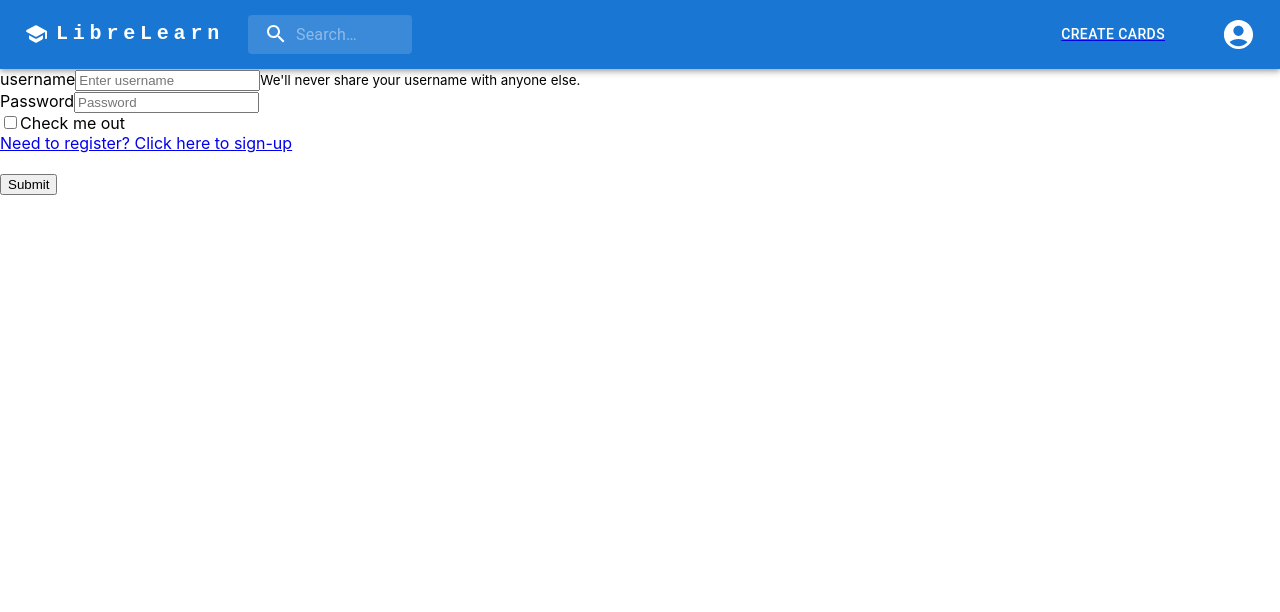
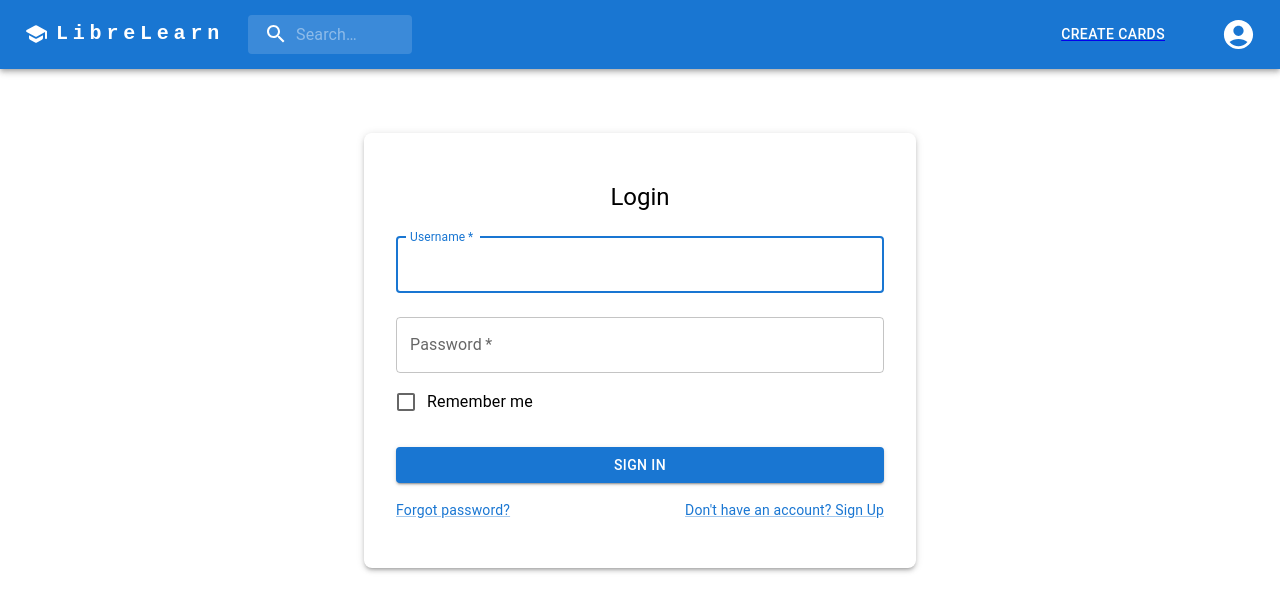
Before and after one commit to PramukhNadig/CS554GroupProject, a React (Create React App) app in the folder client/: page /login in a window 1280 px wide. Shown: the top 612 px of the page. Built offline with nearby package versions, Linux system fonts and the light colour scheme.

Commit message:
Login design update and fixes

```diff
--- a/client/src/pages/Login.tsx
+++ b/client/src/pages/Login.tsx
@@ -1,104 +1,138 @@
+/** @format */
+
 import axios from "axios";
 import { useNavigate } from "react-router-dom";
 import { useState } from "react";
 import { Alert } from "@mui/material";
 
-import setCookie from "../helpers/cookies"
+import setCookie from "../helpers/cookies";
 import cookies from "../helpers/cookies";
+import {
+  Box,
+  Button,
+  Checkbox,
+  Container,
+  FormControlLabel,
+  Grid,
+  Link,
+  TextField,
+  Typography,
+} from "@mui/material";
 
 function App() {
   const navigate = useNavigate();
   const [errorMessage, setErrorMessage] = useState("");
   const [successMessage, setSuccessMessage] = useState("");
+
   const alert = () => {
     if (errorMessage) {
-      return <Alert severity="error">{errorMessage}</Alert>;
+      return <Alert severity='error'>{errorMessage}</Alert>;
     }
   };
 
   const successAlert = () => {
     if (successMessage) {
-      return <Alert severity="success">{successMessage}</Alert>;
+      return <Alert severity='success'>{successMessage}</Alert>;
     }
   };
 
   return (
-
-    <div className="app">
+    <div className='app'>
       {successAlert()}
       {alert()}
-      <form
+      <Container component='main' maxWidth='sm'>
+        <Box
+          sx={{
+            boxShadow: 3,
+            borderRadius: 2,
+            px: 4,
+            py: 6,
+            marginTop: 8,
+            display: "flex",
+            flexDirection: "column",
+            alignItems: "center",
+          }}>
+          <Typography component='h1' variant='h5'>
+            Login
+          </Typography>
+          <Box
+            component='form'
             onSubmit={async (e) => {
               let id = "";
               e.preventDefault();
               try {
-            let result = await axios.post("http://localhost:4000/v1/users/login", {
+                let result = await axios.post(
+                  "http://localhost:4000/v1/users/login",
+                  {
                     username: (e.target as any).username.value,
                     password: (e.target as any).password.value,
-
                     //add more if we need
-            });
+                  }
+                );
                 id = result.data._id;
-
               } catch (err) {
                 setErrorMessage("Invalid username or password");
                 return;
               }
               setErrorMessage("");
               setSuccessMessage("Login successful");
-          cookies.setCookie("username", (e.target as any).username.value, 1);
+              cookies.setCookie(
+                "username",
+                (e.target as any).username.value,
+                1
+              );
               cookies.setCookie("id", id, 1);
-
               setTimeout(() => {
                 navigate("/");
               }, 1000);
             }}
-      >
-        <div className="form-group">
-          <label htmlFor="exampleInputusername1">username</label>
-          <input
-            type="username"
-            name="username"
-            className="form-control"
-            id="exampleInputusername1"
-            aria-describedby="usernameHelp"
-            placeholder="Enter username"
+            sx={{ mt: 1 }}>
+            <TextField
+              margin='normal'
+              required
+              fullWidth
+              id='username'
+              label='Username'
+              name='username'
+              autoComplete='username'
+              autoFocus
             />
-          <small id="usernamelHelp" className="form-text text-muted">
-            We'll never share your username with anyone else.
-          </small>
-        </div>
-
-        {/* <div>{{errormessage}}</div> */}
-
-        <div className="form-group">
-          <label htmlFor="exampleInputPassword1">Password</label>
-          <input
-            type="password"
-            name="password"
-            className="form-control"
-            id="exampleInputPassword1"
-            placeholder="Password"
+            <TextField
+              margin='normal'
+              required
+              fullWidth
+              name='password'
+              label='Password'
+              type='password'
+              id='password'
+              autoComplete='current-password'
             />
-        </div>
-        <div className="form-check">
-          <input
-            type="checkbox"
-            className="form-check-input"
-            id="exampleCheck1"
+            <FormControlLabel
+              control={<Checkbox value='remember' color='primary' />}
+              label='Remember me'
             />
-          <label className="form-check-label" htmlFor="exampleCheck1">
-            Check me out
-          </label>
-        </div>
-        <a href="/signup">Need to register? Click here to sign-up</a>
-
-        <br />
-        <br />
-        <button type="submit" className="btn btn-primary">
-          Submit
-        </button>
-      </form>
+            <Button
+              type='submit'
+              fullWidth
+              variant='contained'
+              sx={{ mt: 3, mb: 2 }}>
+              Sign In
+            </Button>
+            <Grid container>
+              <Grid item xs>
+                <Link href='#' variant='body2'>
+                  Forgot password?
+                </Link>
+              </Grid>
+              <Grid item>
+                <Link href='/signup' variant='body2'>
+                  {"Don't have an account? Sign Up"}
+                </Link>
+              </Grid>
+            </Grid>
+          </Box>
+        </Box>
+      </Container>
     </div>
   );
 }
```
Lines whose indentation alone changed are shown as unchanged.
